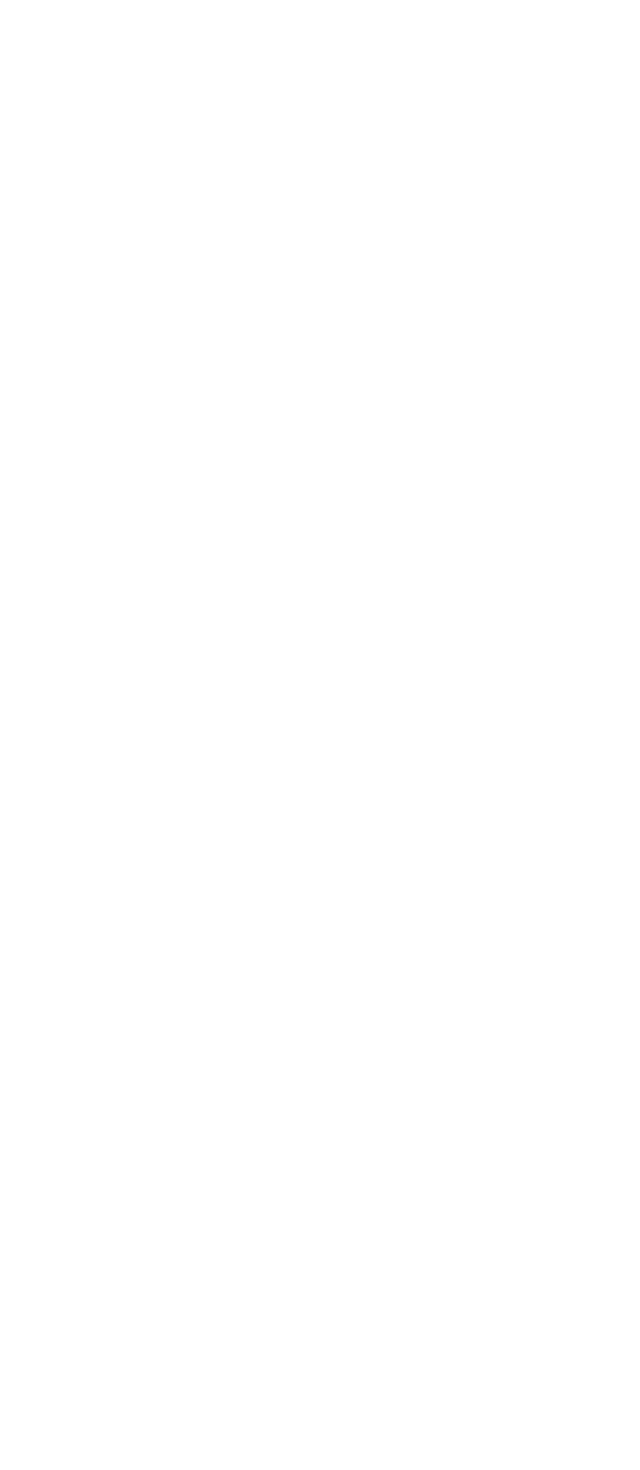
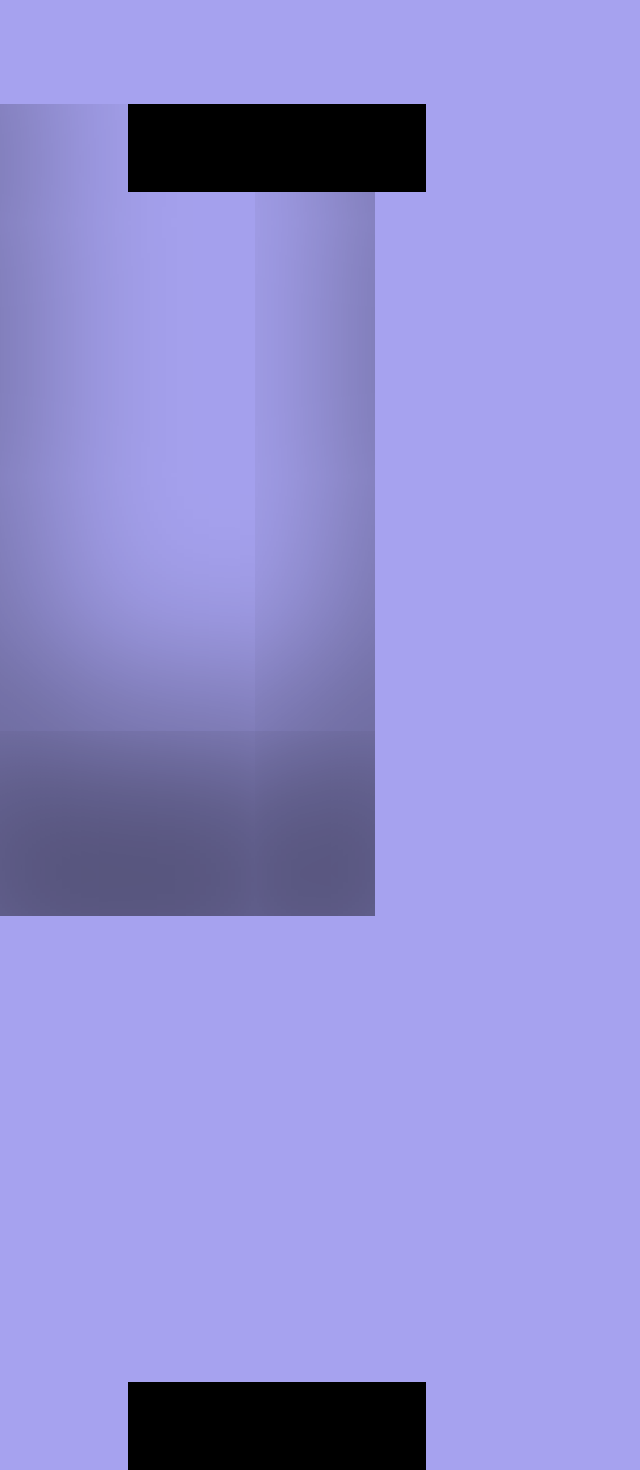
Before and after one commit to VibeValley/PartyPP, a React (Create React App) app: page / in a window 1280 px wide. Shown: the part 1048-2518 px from the top of the page, without its empty margins (0-640 px from the left). Before the commit the page ends 800 px from the top, so only its background shows below. Built offline with nearby package versions, Linux system fonts and the light colour scheme.

Commit message:
Första uppd

```diff
--- a/src/App.css
+++ b/src/App.css
@@ -1,38 +1,32 @@
-.App {
-  text-align: center;
+body{
+
+
+  width: 375px;
+  height: 812px;
+
+background: #A6A2EF;
+box-shadow: inset 0px -200px 190px rgba(0, 0, 0, 0.5);
 }
 
-.App-logo {
-  height: 40vmin;
-  pointer-events: none;
+.App{
+
 }
 
-@media (prefers-reduced-motion: no-preference) {
-  .App-logo {
-    animation: App-logo-spin infinite 20s linear;
-  }
+.Button_first_page{
+
+  width: 298px;
+  height: 88px;
+  margin-left: 10vw;
+  background: black;
+
 }
 
-.App-header {
-  background-color: #282c34;
-  min-height: 100vh;
-  display: flex;
-  flex-direction: column;
-  align-items: center;
-  justify-content: center;
-  font-size: calc(10px + 2vmin);
-  color: white;
+#Pick_me_button{
+margin-top: 90vw;
 }
 
-.App-link {
-  color: #61dafb;
+#Alla_spel_button{
+
+  margin-top: 93vw;
+
 }
-
-@keyframes App-logo-spin {
-  from {
-    transform: rotate(0deg);
-  }
-  to {
-    transform: rotate(360deg);
-  }
-}
--- a/src/App.js
+++ b/src/App.js
@@ -3,9 +3,17 @@ import './App.css';
 
 function App() {
   return (
+    <body>
     <div className="App">
-      <p>Hej då min vän</p>
+
+      <div id="Pick_me_button" className="Button_first_page">
+
+      </div>
+      <div id="Alla_spel_button" className="Button_first_page">
+
+      </div>
     </div>
+    </body>
   );
 }
 
```
